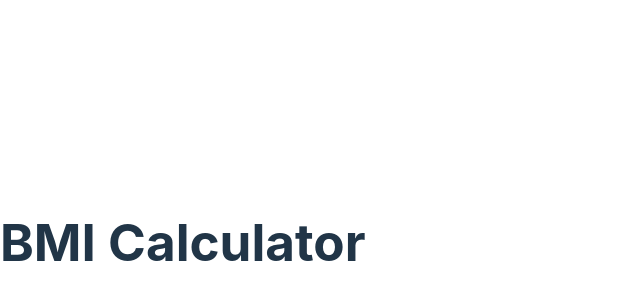
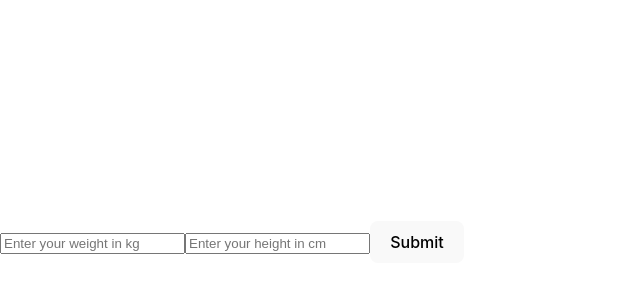
Before and after one commit to Dhanush-ck/bmi-calculator, a React (Vite) app: page / in a window 1280 px wide. Shown: the part 158-458 px from the top of the page, without its empty margins (0-640 px from the left). Built offline with nearby package versions, Linux system fonts and the light colour scheme.

Commit message:
feat : Created a basic bmi value calculator

```diff
--- a/src/App.jsx
+++ b/src/App.jsx
@@ -1,9 +1,29 @@
 import React from "react";
+import { useState } from "react";
 
 function App() {
+
+  const [weight, setWeight] = useState();
+  const [height, setHeight] = useState();
+  const [bmi, setBMI] = useState();
+
+  function calculate() {
+    const val = weight / (height * height);
+    setBMI(val.toFixed(1));
+  }
+
   return(
-    <div>
-      <h1>BMI Calculator</h1>
+    <div className="container">
+      <div className="container-elements">
+        <div className="input">
+          <input type="text" className="input-bar" placeholder="Enter your weight in kg" onChange={(e)=>{setWeight(e.target.value)}}/>
+          <input type="text" className="input-bar" placeholder="Enter your height in cm" onChange={(e)=>{setHeight(e.target.value/100)}}/>
+          <button className="submit-button" onClick={calculate}>Submit</button>
+        </div>
+        <div className="output">
+          {bmi}
+        </div>
+      </div>
     </div>
   )
 }
```
